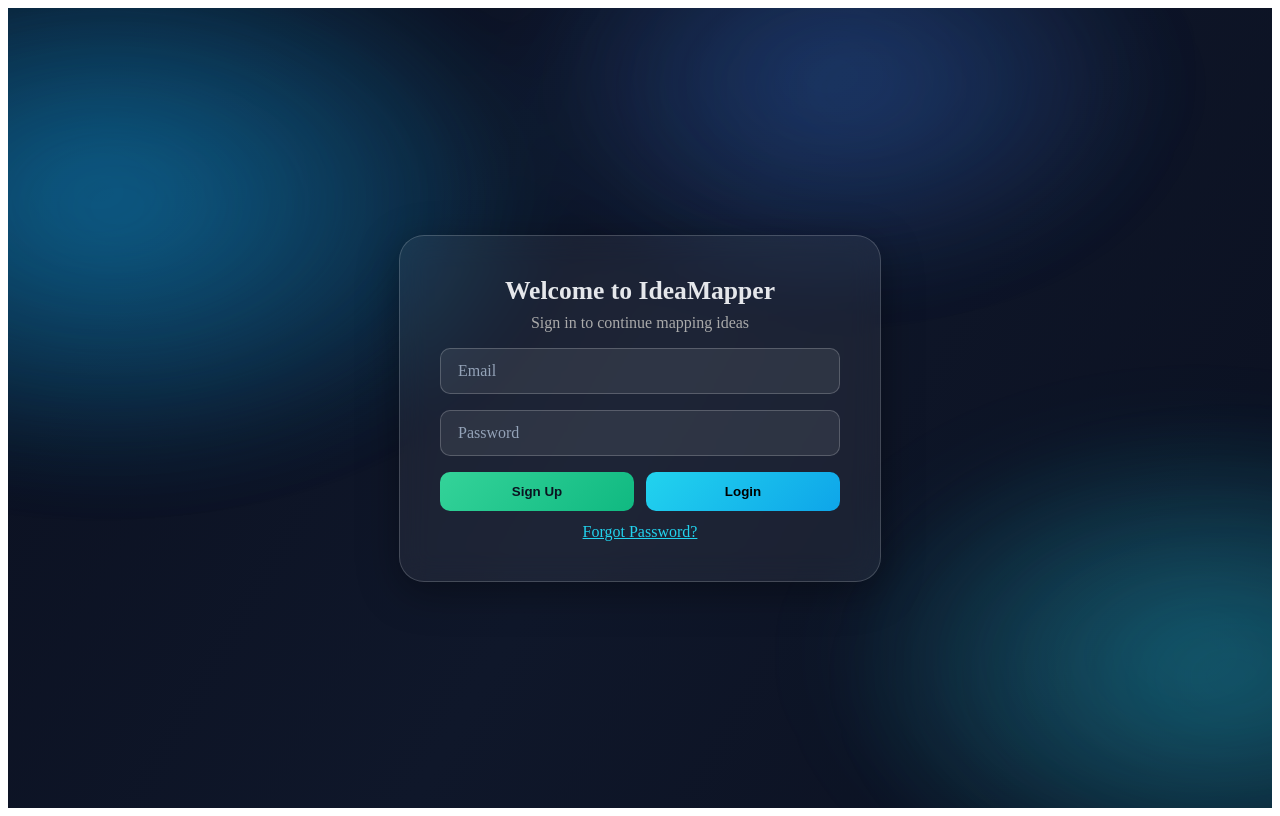
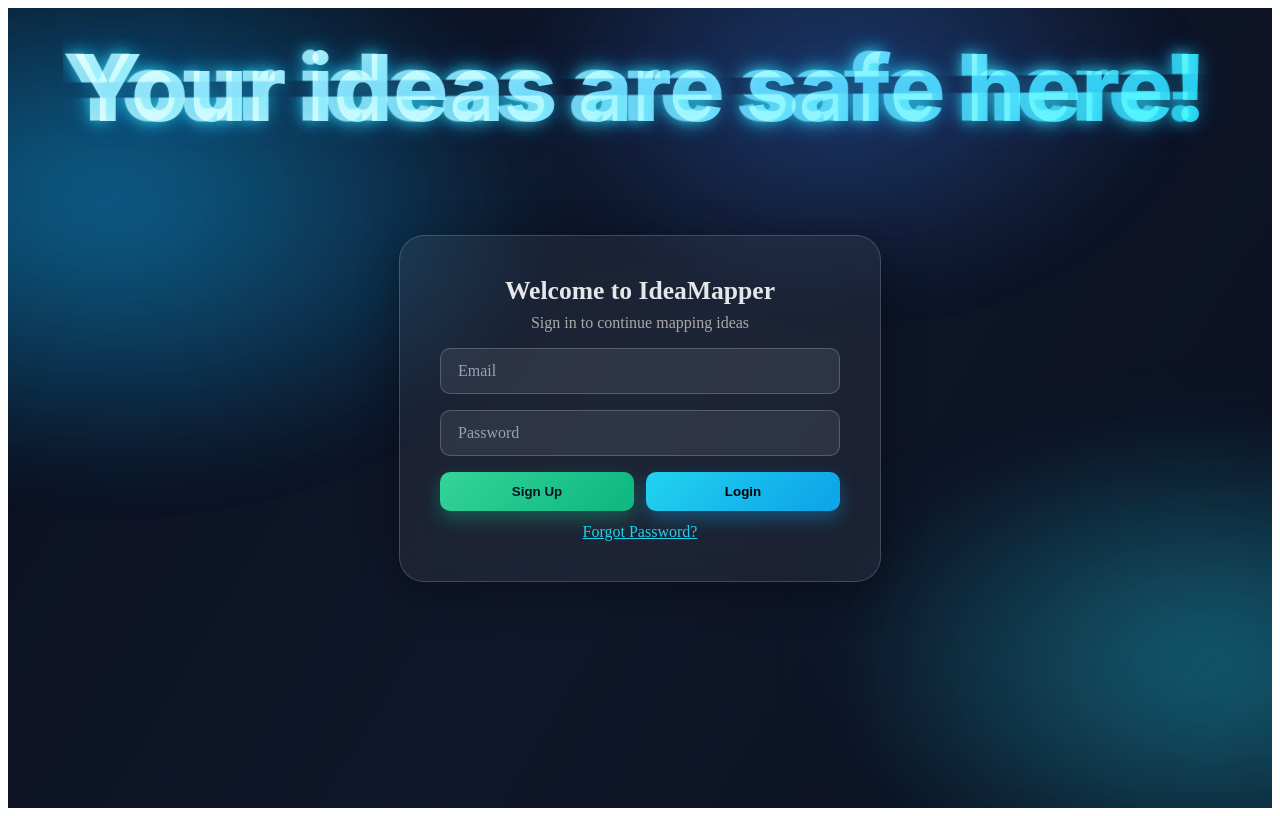
Before and after one commit to MisterMassad/ideaMapper, a React (Create React App) app in the folder client/: page / in a window 1280 px wide. Built offline with nearby package versions, Linux system fonts and the light colour scheme; no server answers.

Commit message:
Updated login page

```diff
--- a/client/src/components/LoginPage.jsx
+++ b/client/src/components/LoginPage.jsx
@@ -19,6 +19,32 @@ const LoginPage = ({ onLogin }) => {
   const [showReset, setShowReset] = useState(false);
   const [error, setError] = useState("");
 
+  // ROTATING TITLE
+  // === Rotating title setup ===
+  const messages = [
+    "IdeaMapper",
+    "Your ideas are safe here!",
+    "Map. Learn. Grow.",
+  ];
+
+  const resetMessages = [
+    "Forgot your password?",
+    "No worries!",
+    "We got you covered!",
+  ];
+
+  const [titleIndex, setTitleIndex] = useState(0);
+
+  useEffect(() => {
+    const id = setInterval(() => {
+      setTitleIndex((i) => (i + 1) % messages.length);
+    }, 3200); // switch every 3.2 seconds
+    return () => clearInterval(id);
+  }, []);
+
+  const title = messages[titleIndex];
+
+  // ROTATING TITLE END
   const defaultProfilePicture =
     "https://example.com/default-profile-picture.png";
 
@@ -157,6 +183,15 @@ const LoginPage = ({ onLogin }) => {
   if (showReset) {
     return (
       <div className="login-container">
+        {/* Title outside the form with glow/glitch effect */}
+        <h1
+          className={`app-title rot-${titleIndex % 2}`}
+          data-text={showReset ? resetMessages[titleIndex % resetMessages.length] : title}
+          aria-live="polite"
+        >
+          {showReset ? resetMessages[titleIndex % resetMessages.length] : title}
+        </h1>
+
         <div className="login-form">
           <h2>Reset Password</h2>
           <p className="subtitle">Enter your email to receive a reset link</p>
@@ -169,11 +204,13 @@ const LoginPage = ({ onLogin }) => {
                 onChange={(e) => setEmail(e.target.value)}
                 required
                 placeholder=" "
+                autoComplete="email"
+                inputMode="email"
               />
               <span>Email</span>
             </label>
 
-            {error && <p className="error-message shake">{error}</p>}
+            {error && <p className="error-message shake" role="alert">{error}</p>}
 
             <button type="submit" className="login-button">
               Send Reset Email
@@ -193,6 +230,16 @@ const LoginPage = ({ onLogin }) => {
   // ===== Login / Sign Up View =====
   return (
     <div className="login-container">
+      {/* Title outside the form with glow/glitch effect */}
+      <h1
+        className={`app-title rot-${titleIndex % 2}`}
+        data-text={title}
+        aria-live="polite"
+      >
+        {title}
+      </h1>
+
+
       <div className="login-form">
         <h2>{isLogin ? "Welcome to IdeaMapper" : "Sign Up"}</h2>
         <p className="subtitle">
@@ -210,6 +257,7 @@ const LoginPage = ({ onLogin }) => {
                 onChange={(e) => setUsername(e.target.value)}
                 required
                 placeholder=" "
+                autoComplete="username"
               />
               <span>Username</span>
             </label>
@@ -222,6 +270,8 @@ const LoginPage = ({ onLogin }) => {
               onChange={(e) => setEmail(e.target.value)}
               required
               placeholder=" "
+              autoComplete="email"
+              inputMode="email"
             />
             <span>Email</span>
           </label>
@@ -233,6 +283,7 @@ const LoginPage = ({ onLogin }) => {
               onChange={(e) => setPassword(e.target.value)}
               required
               placeholder=" "
+              autoComplete={isLogin ? "current-password" : "new-password"}
             />
             <span>Password</span>
           </label>
@@ -249,7 +300,7 @@ const LoginPage = ({ onLogin }) => {
             </label>
           )}
 
-          {error && <p className="error-message shake">{error}</p>}
+          {error && <p className="error-message shake" role="alert">{error}</p>}
 
           {/* Side-by-side buttons */}
           <div className="button-row">
--- a/client/src/styles/Login.css
+++ b/client/src/styles/Login.css
@@ -1,3 +1,7 @@
+/* =========================================
+   Login.css — Dark glass + infinite glitch title
+   ========================================= */
+
 /* Fullscreen animated background */
 .login-container {
   display: flex;
@@ -35,7 +39,124 @@
   100% { transform: translate3d(4%, -1%, 0) scale(1.02); }
 }
 
-  /* Glass card */
+/* =========================================
+   App Title (outside the card, infinite glitch)
+   ========================================= */
+.app-title {
+  /* sits above the card, does not affect layout */
+  position: absolute;
+  top: 24px;                 /* tweak if you want it higher/lower */
+  left: 50%;
+  transform: translateX(-50%);
+  margin: 0;
+  padding: 0 10px;
+
+  /* Big, display-y */
+  font-size: clamp(48px, 8vw, 92px);
+  font-weight: 800;
+  font-family:
+    "Poppins", "Inter", "Segoe UI", system-ui, -apple-system,
+    Roboto, "Helvetica Neue", Arial, "Noto Sans", sans-serif;
+  letter-spacing: .5px;
+  white-space: nowrap;
+
+  /* Cyan gradient text + subtle glow */
+  background: linear-gradient(135deg, #c8f9ff, #a7eeff, #6ad9ff, #22d3ee);
+  -webkit-background-clip: text;
+  background-clip: text;
+  color: transparent;
+  text-shadow:
+    0 0 18px rgba(34,211,238,.35),
+    0 0 36px rgba(59,130,246,.20);
+
+  pointer-events: none; /* never block clicks on the form */
+  z-index: 2;
+
+  /* entrance + slow breathing glow (loop) */
+  animation:
+    titlePop .45s ease-out both,
+    titleGlow 3s ease-in-out infinite alternate;
+}
+
+@keyframes titlePop {
+  from { transform: translateX(-50%) translateY(6px) scale(.98); opacity: 0; }
+  to   { transform: translateX(-50%) translateY(0)  scale(1);    opacity: 1; }
+}
+@keyframes titleGlow {
+  from { text-shadow: 0 0 16px rgba(34,211,238,.35), 0 0 28px rgba(59,130,246,.16); }
+  to   { text-shadow: 0 0 24px rgba(34,211,238,.55), 0 0 44px rgba(59,130,246,.25); }
+}
+
+/* Continuous glitch layers (pixel/slice effect) */
+.app-title::before,
+.app-title::after {
+  content: attr(data-text);
+  position: absolute;
+  inset: 0;
+  background: inherit;
+  -webkit-background-clip: text;
+  background-clip: text;
+  color: transparent;
+  mix-blend-mode: screen;
+  pointer-events: none;
+  opacity: .9;
+  filter: drop-shadow(0 0 6px rgba(34,211,238,.6));
+}
+
+/* top slice */
+.app-title::before {
+  clip-path: polygon(0 0, 100% 0, 100% 38%, 0 46%);
+  animation:
+    glitchX 1.9s steps(24, end) infinite,
+    glitchY 2.3s steps(20, end) infinite;
+}
+
+/* bottom slice */
+.app-title::after {
+  clip-path: polygon(0 60%, 100% 54%, 100% 100%, 0 100%);
+  animation:
+    glitchX 2.2s steps(28, end) infinite reverse,
+    glitchY 1.7s steps(18, end) infinite reverse;
+}
+
+/* horizontal jitter */
+@keyframes glitchX {
+  0%   { transform: translateX(0);    opacity: .92; }
+  10%  { transform: translateX(-2px); opacity: .95; }
+  20%  { transform: translateX(3px);  opacity: .9; }
+  30%  { transform: translateX(-1px); opacity: .96; }
+  40%  { transform: translateX(2px);  opacity: .92; }
+  50%  { transform: translateX(0);    opacity: .94; }
+  60%  { transform: translateX(1px);  opacity: .92; }
+  70%  { transform: translateX(-3px); opacity: .96; }
+  80%  { transform: translateX(2px);  opacity: .9; }
+  90%  { transform: translateX(-1px); opacity: .95; }
+  100% { transform: translateX(0);    opacity: .92; }
+}
+
+/* vertical micro-jitter (gives “pixel crumble” feel) */
+@keyframes glitchY {
+  0%   { transform: translateY(0)    skewX(0deg); }
+  12%  { transform: translateY(-0.5px) skewX(0.4deg); }
+  25%  { transform: translateY(0.7px)  skewX(-0.3deg); }
+  37%  { transform: translateY(-0.4px) skewX(0.25deg); }
+  50%  { transform: translateY(0)      skewX(0deg); }
+  62%  { transform: translateY(0.6px)  skewX(-0.35deg); }
+  75%  { transform: translateY(-0.6px) skewX(0.3deg); }
+  87%  { transform: translateY(0.4px)  skewX(-0.2deg); }
+  100% { transform: translateY(0)      skewX(0deg); }
+}
+
+/* Reduced motion: keep title visible, no ongoing glitch */
+@media (prefers-reduced-motion: reduce) {
+  .app-title { animation: titlePop .45s ease-out both; }
+  .app-title::before,
+  .app-title::after { animation: none !important; opacity: 0; }
+}
+
+/* =========================================
+   Glass card
+   ========================================= */
 .login-form {
   width: 100%;
   max-width: 400px;
@@ -50,7 +171,7 @@
 }
 @keyframes floatUp {
   from { transform: translateY(16px); opacity: 0; }
-    to { transform: translateY(0); opacity: 1; }
+  to   { transform: translateY(0); opacity: 1; }
 }
 
 .login-form h2 {
@@ -66,7 +187,9 @@
   text-align: center;
 }
 
-  /* Floating labels */
+/* =========================================
+   Floating labels
+   ========================================= */
 .field.floating {
   display: flex;
   justify-content: center;
@@ -82,6 +205,7 @@
   color: #fff;
   font-size: 1rem;
   outline: none;
+  transition: border-color .18s ease, box-shadow .18s ease, background .18s ease;
 }
 .field.floating input::placeholder { color: transparent; }
 .field.floating > span {
@@ -104,10 +228,25 @@
   border-radius: 4px;
 }
 
+/* Autofill polish */
+.field.floating input:-webkit-autofill,
+.field.floating input:-webkit-autofill:hover,
+.field.floating input:-webkit-autofill:focus {
+  -webkit-text-fill-color: #fff;
+  box-shadow: 0 0 0px 1000px rgba(255,255,255,0.08) inset;
+  transition: background-color 5000s ease-in-out 0s;
+}
+.field.floating input:-webkit-autofill + span {
+  top: 0;
+  transform: translateY(-50%) scale(0.88);
+  color: #22d3ee;
+  background: rgba(15, 23, 42, 0.7);
+  border-radius: 4px;
+}
 
-
-
-  /* Error */
+/* =========================================
+   Messaging & links
+   ========================================= */
 .error-message {
   background: rgba(239,68,68,0.12);
   border: 1px solid rgba(239,68,68,0.4);
@@ -119,7 +258,6 @@
   text-align: center;
 }
 
-  /* Links */
 .links {
   text-align: center;
   margin-top: 12px;
@@ -144,6 +282,9 @@
 }
 .shake { animation: shake .45s both; }
 
+/* =========================================
+   Buttons (glow micro-interaction)
+   ========================================= */
 .button-row {
   display: flex;
   justify-content: center;
@@ -151,39 +292,111 @@
   margin-top: 16px;
 }
 
-
-
-
-  .login-button {
-    background: linear-gradient(135deg, #22d3ee, #0ea5e9);
-
-  }
-  .signup-button:hover {
-    transform: translateY(-2px);
-    box-shadow: 0 8px 18px rgba(16,185,129,0.35);
-  }
-  .login-button:hover {
-    transform: translateY(-2px);
-    box-shadow: 0 8px 18px rgba(14,165,233,0.35);
-  }
-  .login-button:active { transform: translateY(0); }
-
 .login-button,
 .signup-button {
-    flex: 1;              /* equal flex share */
-    max-width: none;      /* remove the 140px cap */
-    min-width: 120px;     /* optional floor */
+  flex: 1;
+  max-width: none;
+  min-width: 120px;
   padding: 12px 14px;
   border-radius: 10px;
   border: none;
   font-weight: 600;
   cursor: pointer;
-    transition: 0.2s;
+  transition: transform .18s ease, box-shadow .18s ease, background-position .35s ease;
   text-align: center;
+
+  /* glow flow + ripple */
+  background-size: 200% 100%;
+  position: relative;
+  overflow: hidden;
+}
+.login-button::after,
+.signup-button::after {
+  content: "";
+  position: absolute;
+  left: 50%; top: 50%;
+  width: 0; height: 0; opacity: 0;
+  transform: translate(-50%, -50%);
+  background: radial-gradient(closest-side, rgba(255,255,255,.45), transparent 70%);
+  transition: width .35s ease, height .35s ease, opacity .35s ease;
+}
+.login-button:hover::after,
+.signup-button:hover::after {
+  width: 260%; height: 260%;
+  opacity: .25;
 }
 
+/* Primary (cyan) */
+.login-button {
+  background-image: linear-gradient(135deg, #22d3ee, #0ea5e9, #22d3ee);
+  box-shadow: 0 8px 18px rgba(14,165,233,0.35);
+}
+.login-button:hover {
+  transform: translateY(-2px);
+  background-position: 100% 0;
+}
+.login-button:active { transform: translateY(0); }
 
+/* Secondary (green) */
 .signup-button {
-    background: linear-gradient(135deg, #34d399, #10b981);
+  background-image: linear-gradient(135deg, #34d399, #10b981, #34d399);
   color: #0b1320;
+  box-shadow: 0 8px 18px rgba(16,185,129,0.35);
 }
+.signup-button:hover {
+  transform: translateY(-2px);
+  background-position: 100% 0;
+}
+
+/* Strong keyboard focus */
+.login-button:focus-visible,
+.signup-button:focus-visible,
+.field.floating input:focus-visible,
+.linklike:focus-visible {
+  outline: none;
+  box-shadow: 0 0 0 4px rgba(14,165,233,0.28), 0 0 0 1px rgba(14,165,233,0.55) inset;
+  border-color: rgba(255,255,255,0.35);
+}
+
+/* =========================================
+   Responsive & print
+   ========================================= */
+@media (max-width: 420px) {
+  .login-form { padding: 28px; border-radius: 20px; }
+  .button-row { flex-direction: column; }
+}
+
+@media print {
+  .login-container::before, .login-container::after { display: none !important; }
+  .app-title { display: none !important; }
+  .login-form { box-shadow: none; background: #fff; color: #111; border: 1px solid #ddd; }
+}
+
+/* ===== Title swap micro-animation (re-triggered on content change) ===== */
+.rot-0,
+.rot-1 {
+  /* brief crossfade + slight lift; doesn't move the form */
+  animation: titleSwap 420ms ease-out both;
+}
+
+@keyframes titleSwap {
+  0%   { opacity: 0; transform: translateX(-50%) translateY(-2px) scale(0.995); }
+  60%  { opacity: 1; transform: translateX(-50%) translateY(0)     scale(1.0); }
+  100% { opacity: 1; transform: translateX(-50%) translateY(0)     scale(1.0); }
+}
+
+/* Reduced motion: no swap animation */
+@media (prefers-reduced-motion: reduce) {
+  .rot-0, .rot-1 { animation: none !important; }
+}
+
+.rot-0,
+.rot-1 {
+  animation: titleSwap 420ms ease-out both;
+}
+
+@keyframes titleSwap {
+  0%   { opacity: 0; transform: translateX(-50%) translateY(-2px) scale(0.98); }
+  60%  { opacity: 1; transform: translateX(-50%) translateY(0) scale(1); }
+  100% { opacity: 1; transform: translateX(-50%) translateY(0) scale(1); }
+}
```
Lines whose indentation alone changed are shown as unchanged.
